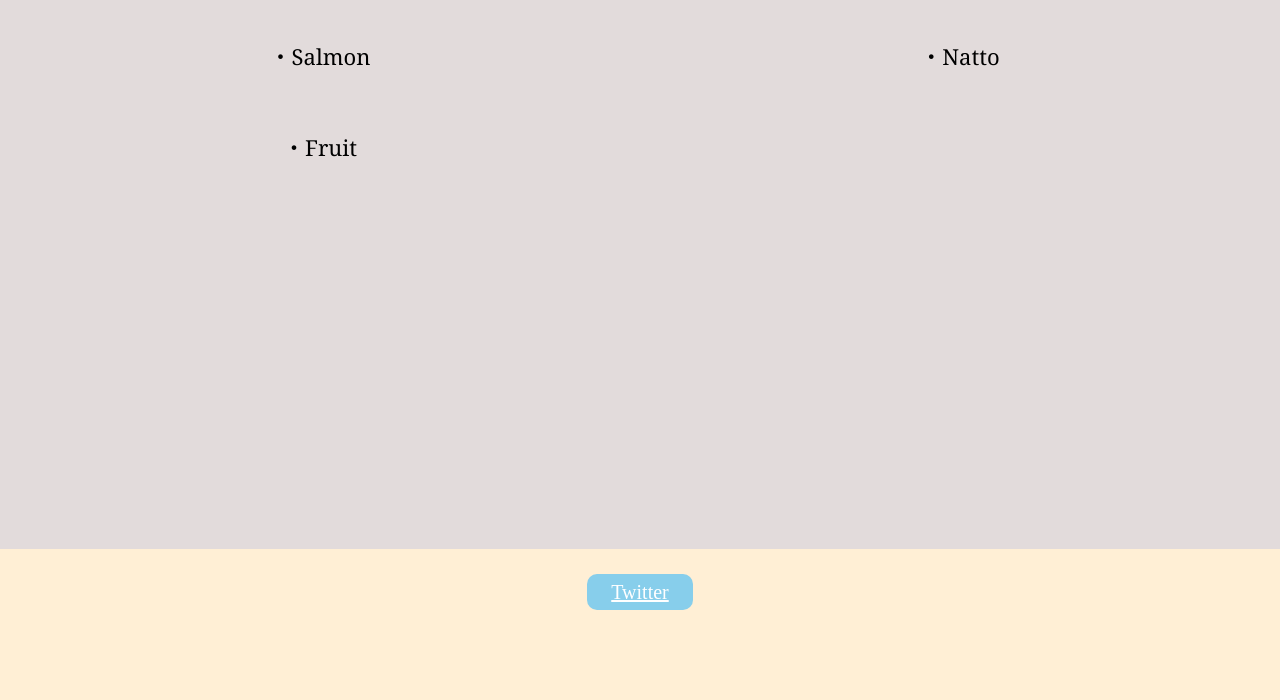
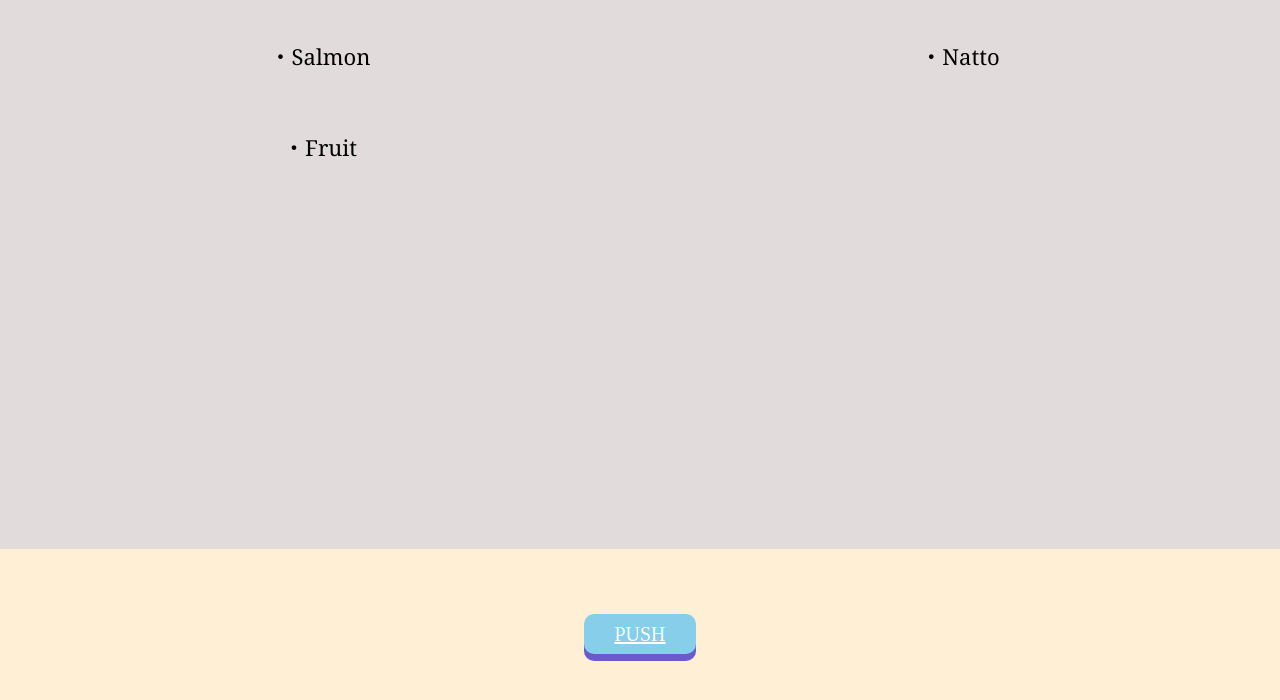
Before and after one commit to chifuminn/breakfast_html, a plain HTML site: page index.html in a window 1280 px wide. Shown: the part 276-976 px from the top of the page. Drawn offline with Linux system fonts and the light colour scheme.

Commit message:
ボタンの影

```diff
--- a/css/style.css
+++ b/css/style.css
@@ -128,11 +128,22 @@ header{
 }
 
 .twitter{
-display:inline-block;
+display: inline-block;
 background-color:skyblue;
 color:white ;
 font-size: 20px;
-padding:8px 24px ;
-margin-top:25px ;
+padding:10px 30px ;
+margin-top:65px;
 border-radius: 10px;
+box-shadow:0px 7px slateblue;
 }
+
+.twitter:hover{
+     opacity:1;
+}
+
+.twitter:active{
+    box-shadow:none;
+    position:relative;
+    top:7px;
+}
--- a/index.html
+++ b/index.html
@@ -31,7 +31,7 @@
 </div>
 
 <div class="btn-wrapper">
-    <a href="#" class="btn twitter">Twitter</a>
+    <a href="#" class="btn twitter">PUSH</a>
 </div>
 </body>
 </html>
```
